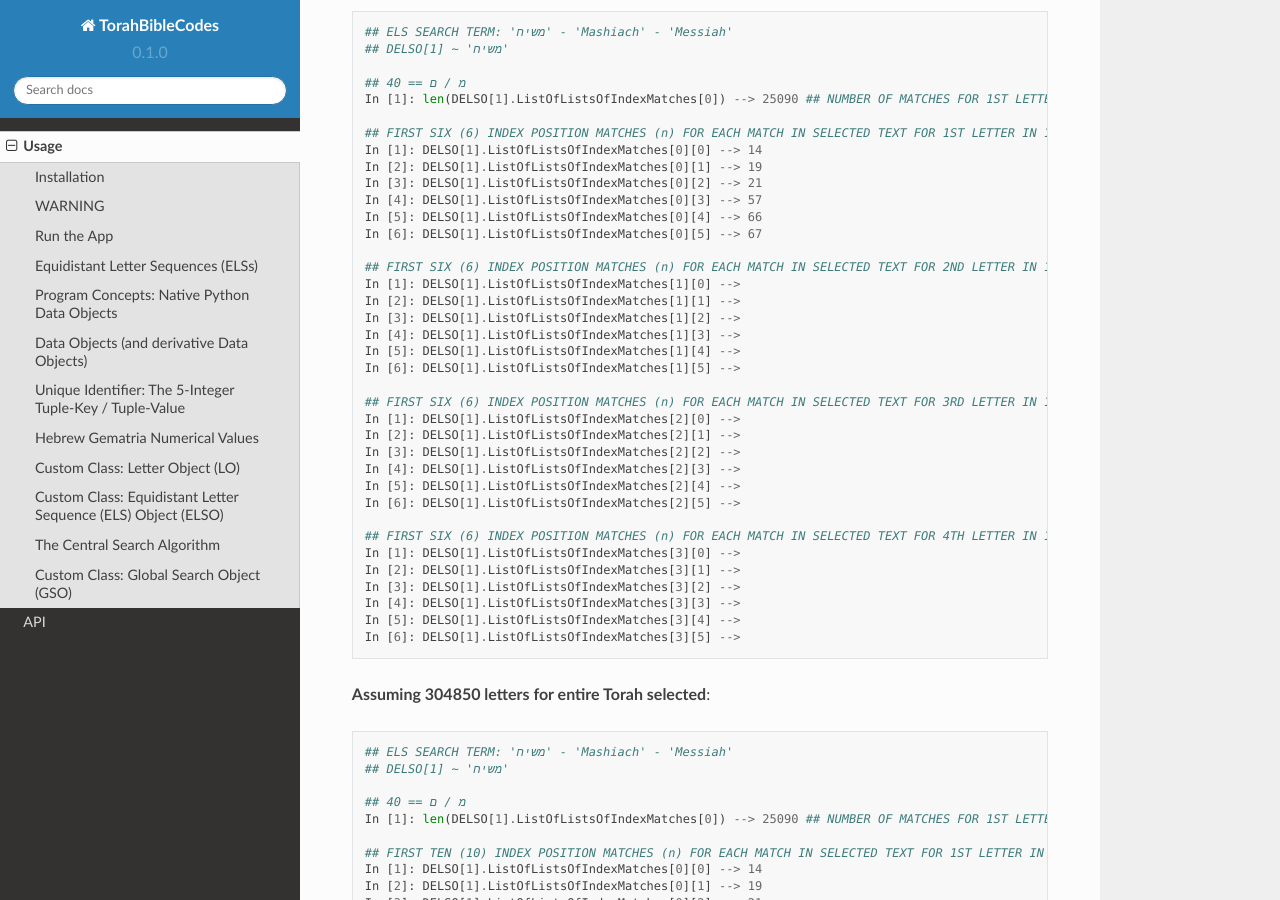
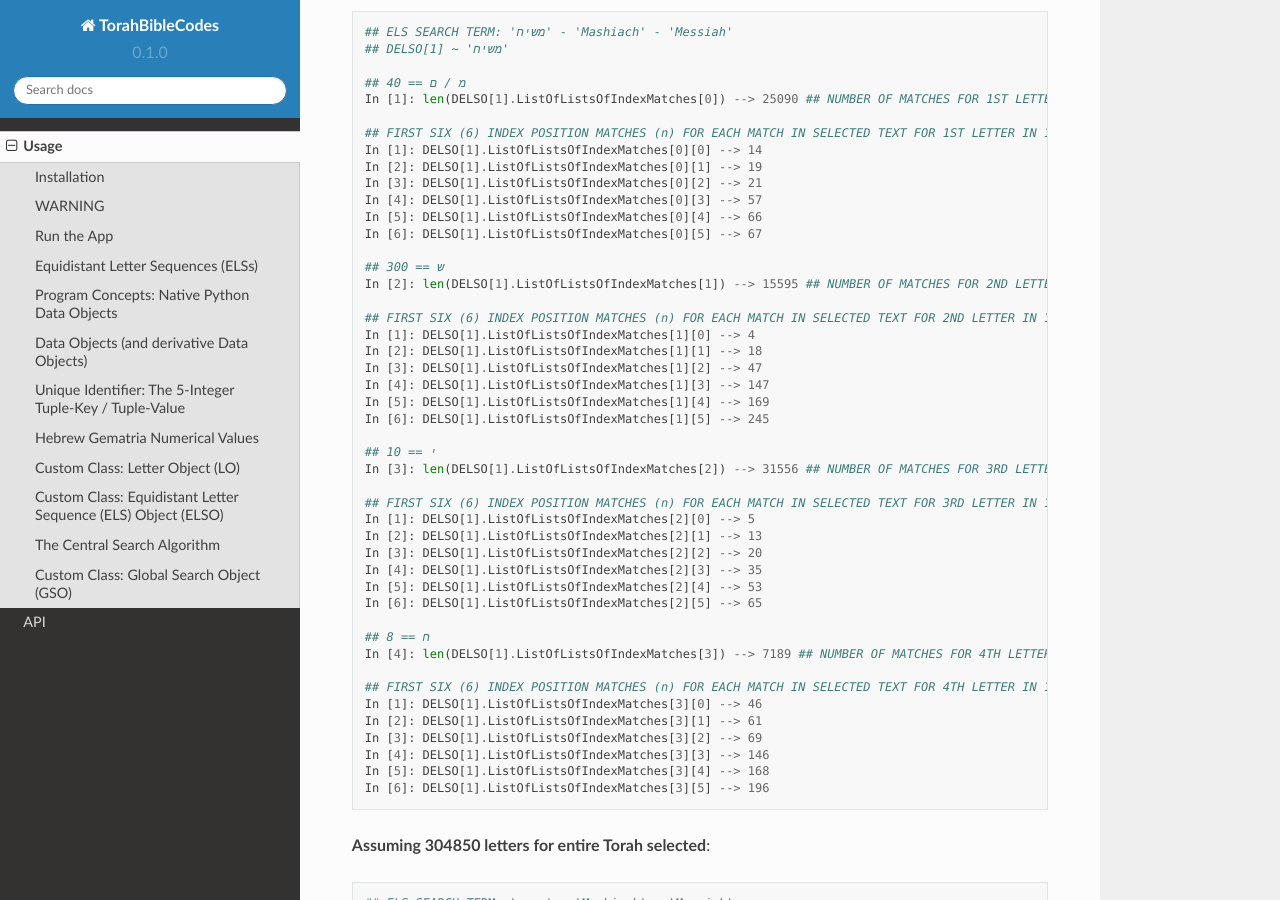
Before and after one commit to TorahBibleCodes/TorahBibleCodes_Sphinx, a Sphinx documentation site: the page built from docs/source/usage.rst, in a window 1280 px wide and 900 px high, scrolled down 14359 px. Built offline with Sphinx 7.4.7 and the Read the Docs theme 2.0.0, drawn with Linux system fonts in a browser that asks for light colours.

Commit message:
Update usage.rst

```diff
--- a/docs/source/usage.rst
+++ b/docs/source/usage.rst
@@ -653,29 +653,38 @@
    In [5]: DELSO[1].ListOfListsOfIndexMatches[0][4] --> 66
    In [6]: DELSO[1].ListOfListsOfIndexMatches[0][5] --> 67
 
+   ## 300 == ש
+   In [2]: len(DELSO[1].ListOfListsOfIndexMatches[1]) --> 15595 ## NUMBER OF MATCHES FOR 2ND LETTER IN 1ST ELS SEARCH TERM
+
    ## FIRST SIX (6) INDEX POSITION MATCHES (n) FOR EACH MATCH IN SELECTED TEXT FOR 2ND LETTER IN 1ST ELS TERM
-   In [1]: DELSO[1].ListOfListsOfIndexMatches[1][0] -->
-   In [2]: DELSO[1].ListOfListsOfIndexMatches[1][1] -->
-   In [3]: DELSO[1].ListOfListsOfIndexMatches[1][2] -->
-   In [4]: DELSO[1].ListOfListsOfIndexMatches[1][3] -->
-   In [5]: DELSO[1].ListOfListsOfIndexMatches[1][4] -->
-   In [6]: DELSO[1].ListOfListsOfIndexMatches[1][5] -->
+   In [1]: DELSO[1].ListOfListsOfIndexMatches[1][0] --> 4
+   In [2]: DELSO[1].ListOfListsOfIndexMatches[1][1] --> 18
+   In [3]: DELSO[1].ListOfListsOfIndexMatches[1][2] --> 47
+   In [4]: DELSO[1].ListOfListsOfIndexMatches[1][3] --> 147
+   In [5]: DELSO[1].ListOfListsOfIndexMatches[1][4] --> 169
+   In [6]: DELSO[1].ListOfListsOfIndexMatches[1][5] --> 245
+
+   ## 10 == י
+   In [3]: len(DELSO[1].ListOfListsOfIndexMatches[2]) --> 31556 ## NUMBER OF MATCHES FOR 3RD LETTER IN 1ST ELS SEARCH TERM
 
    ## FIRST SIX (6) INDEX POSITION MATCHES (n) FOR EACH MATCH IN SELECTED TEXT FOR 3RD LETTER IN 1ST ELS TERM
-   In [1]: DELSO[1].ListOfListsOfIndexMatches[2][0] -->
-   In [2]: DELSO[1].ListOfListsOfIndexMatches[2][1] -->
-   In [3]: DELSO[1].ListOfListsOfIndexMatches[2][2] -->
-   In [4]: DELSO[1].ListOfListsOfIndexMatches[2][3] -->
-   In [5]: DELSO[1].ListOfListsOfIndexMatches[2][4] -->
-   In [6]: DELSO[1].ListOfListsOfIndexMatches[2][5] -->
+   In [1]: DELSO[1].ListOfListsOfIndexMatches[2][0] --> 5
+   In [2]: DELSO[1].ListOfListsOfIndexMatches[2][1] --> 13
+   In [3]: DELSO[1].ListOfListsOfIndexMatches[2][2] --> 20
+   In [4]: DELSO[1].ListOfListsOfIndexMatches[2][3] --> 35
+   In [5]: DELSO[1].ListOfListsOfIndexMatches[2][4] --> 53
+   In [6]: DELSO[1].ListOfListsOfIndexMatches[2][5] --> 65
+
+   ## 8 == ח
+   In [4]: len(DELSO[1].ListOfListsOfIndexMatches[3]) --> 7189 ## NUMBER OF MATCHES FOR 4TH LETTER IN 1ST ELS SEARCH TERM
 
    ## FIRST SIX (6) INDEX POSITION MATCHES (n) FOR EACH MATCH IN SELECTED TEXT FOR 4TH LETTER IN 1ST ELS TERM
-   In [1]: DELSO[1].ListOfListsOfIndexMatches[3][0] -->
-   In [2]: DELSO[1].ListOfListsOfIndexMatches[3][1] -->
-   In [3]: DELSO[1].ListOfListsOfIndexMatches[3][2] -->
-   In [4]: DELSO[1].ListOfListsOfIndexMatches[3][3] -->
-   In [5]: DELSO[1].ListOfListsOfIndexMatches[3][4] -->
-   In [6]: DELSO[1].ListOfListsOfIndexMatches[3][5] -->
+   In [1]: DELSO[1].ListOfListsOfIndexMatches[3][0] --> 46
+   In [2]: DELSO[1].ListOfListsOfIndexMatches[3][1] --> 61
+   In [3]: DELSO[1].ListOfListsOfIndexMatches[3][2] --> 69
+   In [4]: DELSO[1].ListOfListsOfIndexMatches[3][3] --> 146
+   In [5]: DELSO[1].ListOfListsOfIndexMatches[3][4] --> 168
+   In [6]: DELSO[1].ListOfListsOfIndexMatches[3][5] --> 196
 
 
 
```
